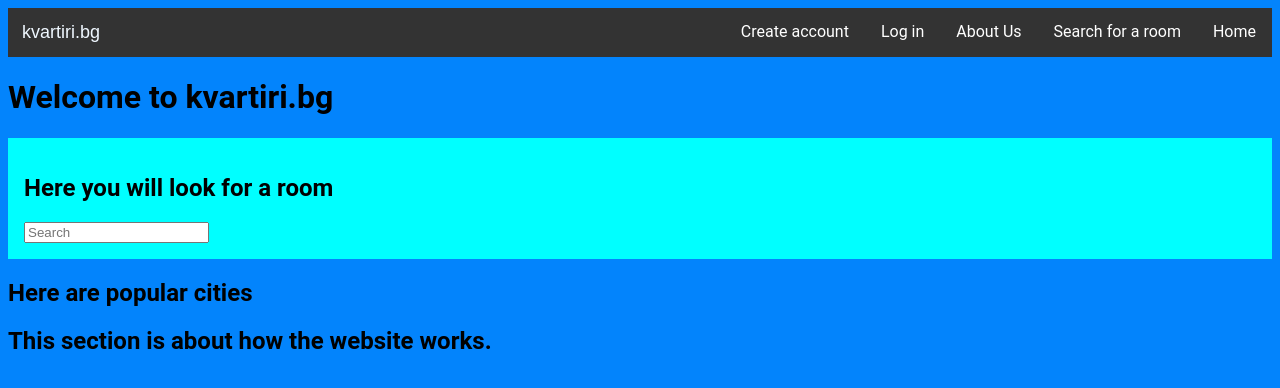
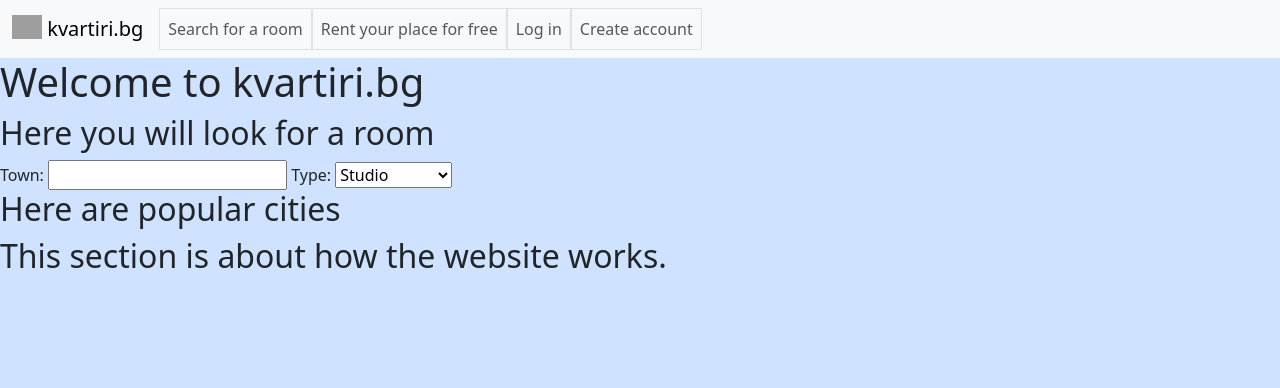
Before and after one commit to Velin-Todorov/kvartiri.bg, a Django app: page / in a window 1280 px wide. Shown: the top 388 px of the page. Run offline with Django 4.2, Linux system fonts and the light colour scheme; parts of the project's set-up code (start-up, migrations or seed data) failed here and were passed over; grey boxes are pictures that could not be loaded.

Commit message:
worked on the front page

```diff
--- a/kvartiri_bg/templates/base.html
+++ b/kvartiri_bg/templates/base.html
@@ -7,13 +7,13 @@
 <head>
     <meta charset="UTF-8">
     <meta name="viewport" content="width=device-width, initial-scale=1.0">
-    <link rel="stylesheet" href="../static/css/style.css">
+    <link href="https://cdn.jsdelivr.net/npm/bootstrap@5.3.0/dist/css/bootstrap.min.css" rel="stylesheet" integrity="sha384-9ndCyUaIbzAi2FUVXJi0CjmCapSmO7SnpJef0486qhLnuZ2cdeRhO02iuK6FUUVM" crossorigin="anonymous">
     <title>Document</title>
 </head>
 {% endblock %}
 
 
-<body>
+<body class="bg-primary-subtle">
     {% block nav %}
     {% endblock %}
 
--- a/kvartiri_bg/templates/home.html
+++ b/kvartiri_bg/templates/home.html
@@ -2,28 +2,24 @@
 
 <body>
   {% block nav %}
-  <nav>
-    <ul class="navigation__list navigation__list--inline">
-      <li class="logo">kvartiri.bg</li>
-      <li class="navigation__item">
-        <a href="/" class="navigation__link navigation__link--is-active"
-          >Home</a
-        >
-      </li>
-      <li class="navigation__item">
-        <a href="#" class="navigation__link">Search for a room</a>
-      </li>
-      <li class="navigation__item">
-        <a href="/about-us" class="navigation__link">About Us</a>
-      </li>
-      <li class="navigation__item">
-        <a href="#" class="navigation__link">Log in</a>
-      </li>
-      <li class="navigation__item">
-        <a href="#" class="navigation__link">Create account</a>
-      </li>
-    </ul>
-  </nav>
+  <nav class="navbar navbar-expand-lg bg-body-tertiary">
+  <div class="container-fluid">
+    <a class="navbar-brand" href="/">
+      <img src="https://t3.ftcdn.net/jpg/05/43/41/94/360_F_543419408_mcZLSExVJSyjWxD33SQrCPugtbAlfdry.jpg" alt="Logo" width="30" height="24" class="d-inline-block align-text-top">
+      kvartiri.bg
+    </a>
+    <div class="collapse navbar-collapse" id="navbarNavAltMarkup">
+      <div class="navbar-nav">
+        <span style="display: -webkit-flex; display: flex; flex-direction: row; justify-items: end;">
+          <a class="nav-link border" href="/search">Search for a room</a>
+        </span>
+        <a class="nav-link border" href="/rent_out">Rent your place for free</a>
+        <a class="nav-link border" href="Login">Log in</a>
+        <a class="nav-link border" href="/create_account">Create account</a>
+      </div>
+    </div>
+  </div>
+</nav>
 
   {% endblock %}
   {% block main %}
@@ -32,8 +28,11 @@
   <section class="Search_root">
     <div class="test">
       <h2>Here you will look for a room</h2>
-      <div class="search_bar">
-        <input type="text" placeholder="Search">
+      <div class="search_form">
+        <form>
+          {% csrf_token %}
+          {{ form }}
+        </form>
       </div>
     </div>
   </section>
```
Also changed, not shown: models.py (deleted).
